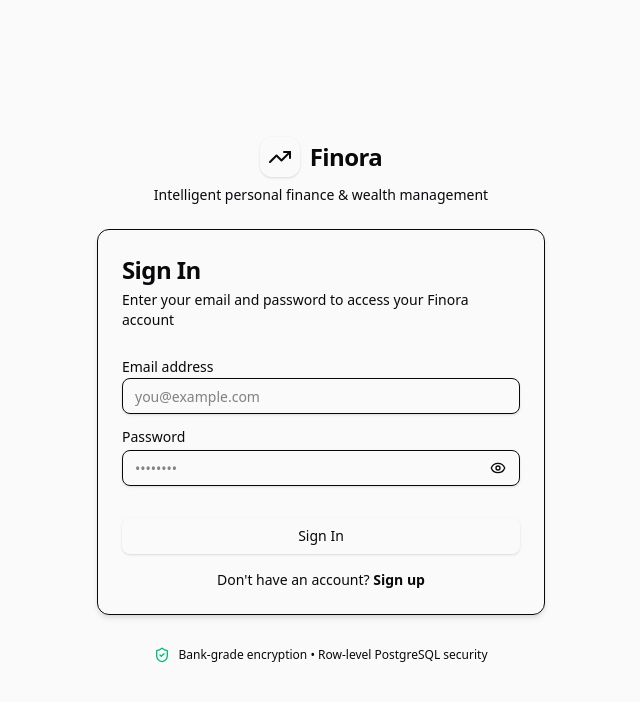
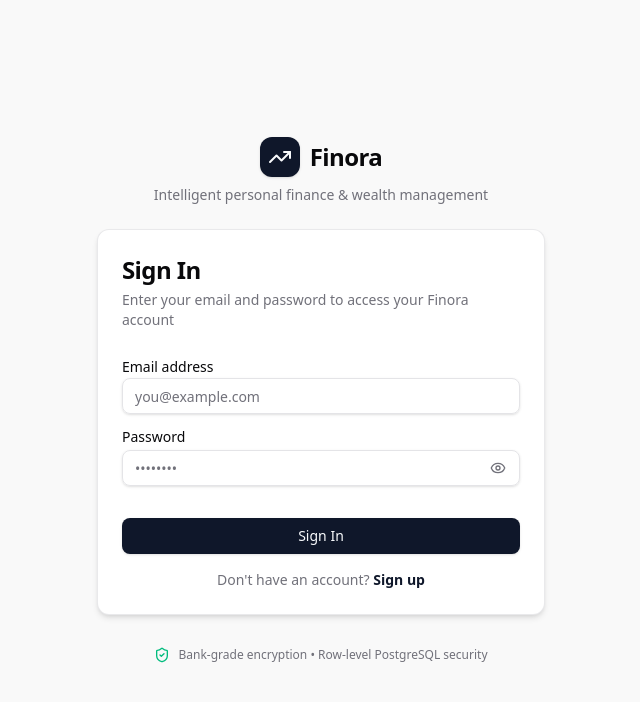
Before and after one commit to JeevithP/Finora, a Next.js app: page /login in a window 1280 px wide. Shown: the top 702 px of the page, without its empty margins (319-959 px from the left). Built offline with nearby package versions, Linux system fonts and the light colour scheme.

Commit message:
perf(accounts): refine account UI and server data fetching

```diff
--- a/app/(dashboard)/dashboard/page.tsx
+++ b/app/(dashboard)/dashboard/page.tsx
@@ -1,27 +1,17 @@
 import { redirect } from "next/navigation";
 import { ShieldCheck, UserCheck, KeyRound, Database } from "lucide-react";
-import { createClient } from "@/lib/supabase/server";
-import { Profile } from "@/types/database.types";
+import { getAuthenticatedUser, getUserProfile } from "@/lib/auth/cached";
 import { Card, CardContent, CardDescription, CardHeader, CardTitle } from "@/components/ui/card";
 import { Badge } from "@/components/ui/badge";
 
 export default async function DashboardPage() {
-  const supabase = await createClient();
-  const {
-    data: { user },
-  } = await supabase.auth.getUser();
+  const user = await getAuthenticatedUser();
 
   if (!user) {
     redirect("/login");
   }
 
-  const { data } = await supabase
-    .from("profiles")
-    .select("*")
-    .eq("id", user.id)
-    .maybeSingle();
-
-  const profile = data as Profile | null;
+  const profile = await getUserProfile(user.id);
 
   const formattedDate = profile?.created_at
     ? new Date(profile.created_at).toLocaleDateString("en-IN", {
--- a/app/(dashboard)/layout.tsx
+++ b/app/(dashboard)/layout.tsx
@@ -3,8 +3,7 @@ import Link from "next/link";
 import { redirect } from "next/navigation";
 import { TrendingUp, User as UserIcon } from "lucide-react";
 
-import { createClient } from "@/lib/supabase/server";
-import { Profile } from "@/types/database.types";
+import { getAuthenticatedUser, getUserProfile } from "@/lib/auth/cached";
 import { Badge } from "@/components/ui/badge";
 import { LogoutButton } from "@/components/auth/logout-button";
 
@@ -13,22 +12,13 @@ export default async function DashboardLayout({
 }: {
   children: React.ReactNode;
 }) {
-  const supabase = await createClient();
-  const {
-    data: { user },
-  } = await supabase.auth.getUser();
+  const user = await getAuthenticatedUser();
 
   if (!user) {
     redirect("/login");
   }
 
-  const { data } = await supabase
-    .from("profiles")
-    .select("*")
-    .eq("id", user.id)
-    .maybeSingle();
-
-  const profile = data as Profile | null;
+  const profile = await getUserProfile(user.id);
 
   const displayName = profile?.full_name || user.email?.split("@")[0] || "User";
   const currency = profile?.default_currency || "INR";
--- a/app/globals.css
+++ b/app/globals.css
@@ -1,4 +1,34 @@
 @import "tailwindcss";
+
+@theme inline {
+  --color-background: var(--background);
+  --color-foreground: var(--foreground);
+
+  --color-card: var(--card);
+  --color-card-foreground: var(--card-foreground);
+
+  --color-popover: var(--popover);
+  --color-popover-foreground: var(--popover-foreground);
+
+  --color-primary: var(--primary);
+  --color-primary-foreground: var(--primary-foreground);
+
+  --color-secondary: var(--secondary);
+  --color-secondary-foreground: var(--secondary-foreground);
+
+  --color-muted: var(--muted);
+  --color-muted-foreground: var(--muted-foreground);
+
+  --color-accent: var(--accent);
+  --color-accent-foreground: var(--accent-foreground);
+
+  --color-destructive: var(--destructive);
+  --color-destructive-foreground: var(--destructive-foreground);
+
+  --color-border: var(--border);
+  --color-input: var(--input);
+  --color-ring: var(--ring);
+}
 
 :root {
   --background: #fafafa;
--- a/components/accounts/archive-account-dialog.tsx
+++ b/components/accounts/archive-account-dialog.tsx
@@ -1,7 +1,6 @@
 "use client";
 
-import React, { useState } from "react";
-import { useRouter } from "next/navigation";
+import React, { useTransition } from "react";
 import { toast } from "sonner";
 import { Archive, RotateCcw, Loader2 } from "lucide-react";
 
@@ -28,12 +27,11 @@ export function ArchiveAccountDialog({
   open,
   onOpenChange,
 }: ArchiveAccountDialogProps) {
-  const router = useRouter();
-  const [isSubmitting, setIsSubmitting] = useState(false);
+  const [isSubmitting, startTransition] = useTransition();
   const isArchived = account.is_archived;
 
-  const handleToggle = async () => {
-    setIsSubmitting(true);
+  const handleToggle = () => {
+    startTransition(async () => {
       try {
         const res = await toggleArchiveAccountAction(account.id, !isArchived);
         if (res.success) {
@@ -42,16 +40,14 @@ export function ArchiveAccountDialog({
               ? `Account "${account.name}" restored to active accounts.`
               : `Account "${account.name}" has been archived.`
           );
-        router.refresh();
           onOpenChange(false);
         } else {
           toast.error(res.error || "Failed to update account archive status");
         }
       } catch {
         toast.error("An unexpected error occurred.");
-    } finally {
-      setIsSubmitting(false);
       }
+    });
   };
 
   return (
--- a/components/accounts/create-account-dialog.tsx
+++ b/components/accounts/create-account-dialog.tsx
@@ -1,7 +1,6 @@
 "use client";
 
-import React, { useState } from "react";
-import { useRouter } from "next/navigation";
+import React, { useState, useTransition } from "react";
 import { useForm } from "react-hook-form";
 import { zodResolver } from "@hookform/resolvers/zod";
 import { toast } from "sonner";
@@ -57,9 +56,8 @@ export function CreateAccountDialog({
   trigger,
   defaultCurrency = "INR",
 }: CreateAccountDialogProps) {
-  const router = useRouter();
   const [internalOpen, setInternalOpen] = useState(false);
-  const [isSubmitting, setIsSubmitting] = useState(false);
+  const [isSubmitting, startTransition] = useTransition();
 
   const isControlled = controlledOpen !== undefined;
   const open = isControlled ? controlledOpen : internalOpen;
@@ -88,8 +86,8 @@ export function CreateAccountDialog({
   const selectedCurrency = watch("currency");
   const selectedColor = watch("color");
 
-  const onSubmit = async (values: CreateAccountInput) => {
-    setIsSubmitting(true);
+  const onSubmit = (values: CreateAccountInput) => {
+    startTransition(async () => {
       try {
         const res = await createAccountAction(values);
         if (res.success) {
@@ -102,16 +100,14 @@ export function CreateAccountDialog({
             color: "#3b82f6",
             icon: "Landmark",
           });
-        router.refresh();
           setOpen(false);
         } else {
           toast.error(res.error || "Failed to create account");
         }
       } catch {
         toast.error("An unexpected error occurred while creating the account.");
-    } finally {
-      setIsSubmitting(false);
       }
+    });
   };
 
   return (
--- a/components/accounts/delete-account-dialog.tsx
+++ b/components/accounts/delete-account-dialog.tsx
@@ -1,7 +1,6 @@
 "use client";
 
-import React, { useState } from "react";
-import { useRouter } from "next/navigation";
+import React, { useTransition } from "react";
 import { toast } from "sonner";
 import { Trash2, AlertTriangle, Loader2 } from "lucide-react";
 
@@ -28,25 +27,22 @@ export function DeleteAccountDialog({
   open,
   onOpenChange,
 }: DeleteAccountDialogProps) {
-  const router = useRouter();
-  const [isSubmitting, setIsSubmitting] = useState(false);
+  const [isSubmitting, startTransition] = useTransition();
 
-  const handleDelete = async () => {
-    setIsSubmitting(true);
+  const handleDelete = () => {
+    startTransition(async () => {
       try {
         const res = await deleteAccountAction(account.id);
         if (res.success) {
           toast.success(`Account "${account.name}" permanently deleted.`);
-        router.refresh();
           onOpenChange(false);
         } else {
           toast.error(res.error || "Failed to delete account");
         }
       } catch {
         toast.error("An unexpected error occurred while deleting the account.");
-    } finally {
-      setIsSubmitting(false);
       }
+    });
   };
 
   return (
--- a/components/accounts/edit-account-dialog.tsx
+++ b/components/accounts/edit-account-dialog.tsx
@@ -1,7 +1,6 @@
 "use client";
 
-import React, { useState, useEffect } from "react";
-import { useRouter } from "next/navigation";
+import React, { useState, useEffect, useTransition } from "react";
 import { useForm } from "react-hook-form";
 import { zodResolver } from "@hookform/resolvers/zod";
 import { toast } from "sonner";
@@ -58,8 +57,7 @@ export function EditAccountDialog({
   onOpenChange,
   hasTransactions = false,
 }: EditAccountDialogProps) {
-  const router = useRouter();
-  const [isSubmitting, setIsSubmitting] = useState(false);
+  const [isSubmitting, startTransition] = useTransition();
 
   const {
     register,
@@ -95,22 +93,20 @@ export function EditAccountDialog({
   const selectedCurrency = watch("currency");
   const selectedColor = watch("color");
 
-  const onSubmit = async (values: UpdateAccountInput) => {
-    setIsSubmitting(true);
+  const onSubmit = (values: UpdateAccountInput) => {
+    startTransition(async () => {
       try {
         const res = await updateAccountAction(values);
         if (res.success) {
           toast.success(`Account "${values.name}" updated successfully!`);
-        router.refresh();
           onOpenChange(false);
         } else {
           toast.error(res.error || "Failed to update account");
         }
       } catch {
         toast.error("An unexpected error occurred while updating the account.");
-    } finally {
-      setIsSubmitting(false);
       }
+    });
   };
 
   return (
--- a/components/ui/select.tsx
+++ b/components/ui/select.tsx
@@ -85,7 +85,7 @@ const SelectContent = React.forwardRef<
         className={cn(
           "p-1",
           position === "popper" &&
-            "h-[var(--radix-select-trigger-height)] w-full min-w-[var(--radix-select-trigger-width)]"
+            "w-full min-w-[var(--radix-select-trigger-width)]"
         )}
       >
         {children}
--- /dev/null
+++ b/lib/auth/cached.ts
@@ -0,0 +1,56 @@
+import { cache } from "react";
+import { User } from "@supabase/supabase-js";
+import { createClient } from "@/lib/supabase/server";
+import { Profile } from "@/types/database.types";
+
+/**
+ * Request-scoped cached helper to retrieve the authenticated Supabase user.
+ * Memoized per-request using React cache() to eliminate duplicate auth round trips
+ * between Layout and Page Server Components.
+ */
+export const getAuthenticatedUser = cache(async (): Promise<User | null> => {
+  const supabase = await createClient();
+  const {
+    data: { user },
+    error,
+  } = await supabase.auth.getUser();
+
+  if (error || !user) {
+    return null;
+  }
+
+  return user;
+});
+
+/**
+ * Request-scoped cached helper to retrieve the database profile for a user.
+ * Memoized per-request using React cache() to prevent redundant profile queries
+ * across Server Components in the same request lifecycle.
+ */
+export const getUserProfile = cache(
+  async (userId?: string): Promise<Profile | null> => {
+    const supabase = await createClient();
+    let targetUserId = userId;
+
+    if (!targetUserId) {
+      const user = await getAuthenticatedUser();
+      targetUserId = user?.id;
+    }
+
+    if (!targetUserId) {
+      return null;
+    }
+
+    const { data, error } = await supabase
+      .from("profiles")
+      .select("*")
+      .eq("id", targetUserId)
+      .maybeSingle();
+
+    if (error || !data) {
+      return null;
+    }
+
+    return data as Profile;
+  }
+);
```
Also changed, not shown: app/(dashboard)/accounts/page.tsx (+22 -29 lines). Lines whose indentation alone changed are shown as unchanged.
